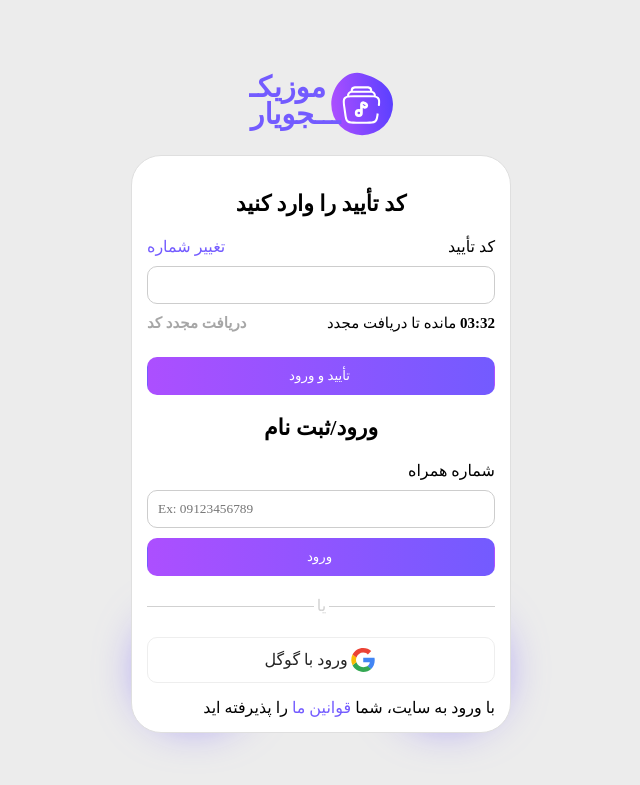
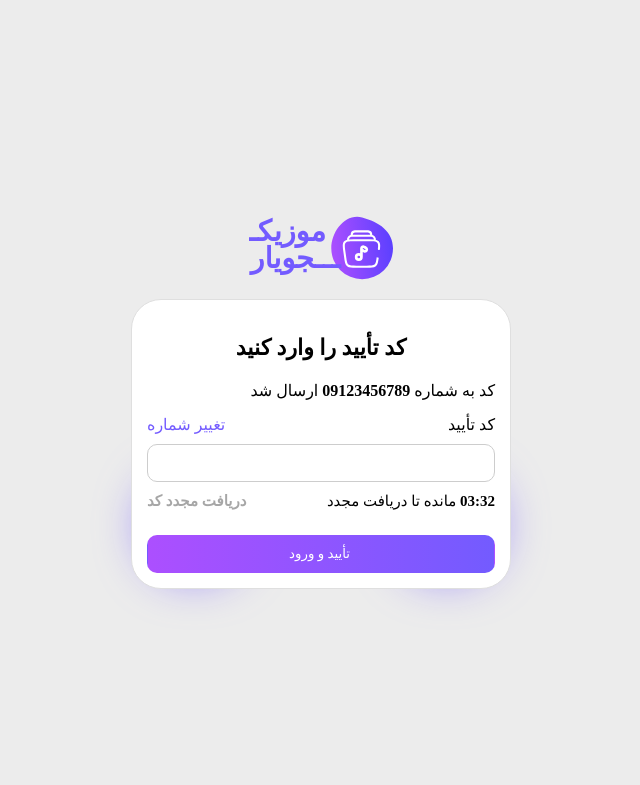
Before and after one commit to hamedmoody/php-tutorial, a PHP site: page /login.html in a window 1280 px wide. Shown: the top 785 px of the page, without its empty margins (319-959 px from the left). Run offline with PHP 8.4, Linux system fonts and the light colour scheme; some web fonts are replaced.

Commit message:
Complete Login and OTP Verify

```diff
--- a/html/music-website/css/style.css
+++ b/html/music-website/css/style.css
@@ -197,12 +197,28 @@
 }
 .agreement{
     margin-top: 15px;
+    text-align: center;
+}
+
+.otp-sent-number {
+    margin: 15px 0;
 }
 
 #login-form h1, #verify-form h1 {
     text-align: center;
     margin: 20px 0;
     font-size: 22px;
+}
+
+#verify-form{
+    display: none;
+}
+
+.active-verify-form #verify-form{
+    display: block;
+}
+.active-verify-form #login-form{
+    display: none;
 }
 
 .otp-time{
@@ -222,6 +238,28 @@
     opacity: 1;
     color: var(--color-primary)
 }
+.otp-resend-loading{
+    display: none;
+    position: relative;
+    font-size: 14px;
+    padding-right: 24px;
+}
+.otp-resend-loading:before{
+    content: "";
+    width: 20px;
+    height: 20px;
+    background: url('../images/loading-spinner-primary.svg') no-repeat;
+    background-size: 100%;
+    position: absolute;
+    right: 0;
+}
+.otp-sending .otp-resend-loading{
+    display: block;
+}
+.otp-sending .resend-otp{
+    display: none;
+}
+
 .expired-text{
     display: none;
 }
--- a/html/music-website/login.html
+++ b/html/music-website/login.html
@@ -11,15 +11,20 @@
 
     <div class="login-container">
 
-        <div class="login-box">
+        <div class="login-box active-verify-form"><!--.active-verify-form-->
             <a href="/" class="login-logo">
                 <img src="images/logo.svg" alt="Musicjooyar" width="210" height="105">
             </a>
             <div class="glow-box">
 
-                <form action="#" id="verify-form"><!-- .otp-expired -->
+                <form action="#" id="verify-form"><!-- .otp-expired, .otp-sending -->
 
                     <h1>کد تأیید را وارد کنید</h1>
+                    <p class="otp-sent-number">
+                        کد به شماره
+                        <strong>09123456789</strong>
+                        ارسال شد
+                    </p>
                     <div class="form-group"><!-- .error -->
                         <label for="otp">
                             کد تأیید
@@ -41,6 +46,7 @@
                         <a href="#" class="resend-otp">
                             دریافت مجدد کد
                         </a>
+                        <span class="otp-resend-loading">در حال ارسال مجدد</span>
                     </div>
                     <button class="btn btn-primary btn-full">
                         تأیید و ورود
```
Also changed, not shown: html/music-website/images/loading-spinner-primary.svg (added).
